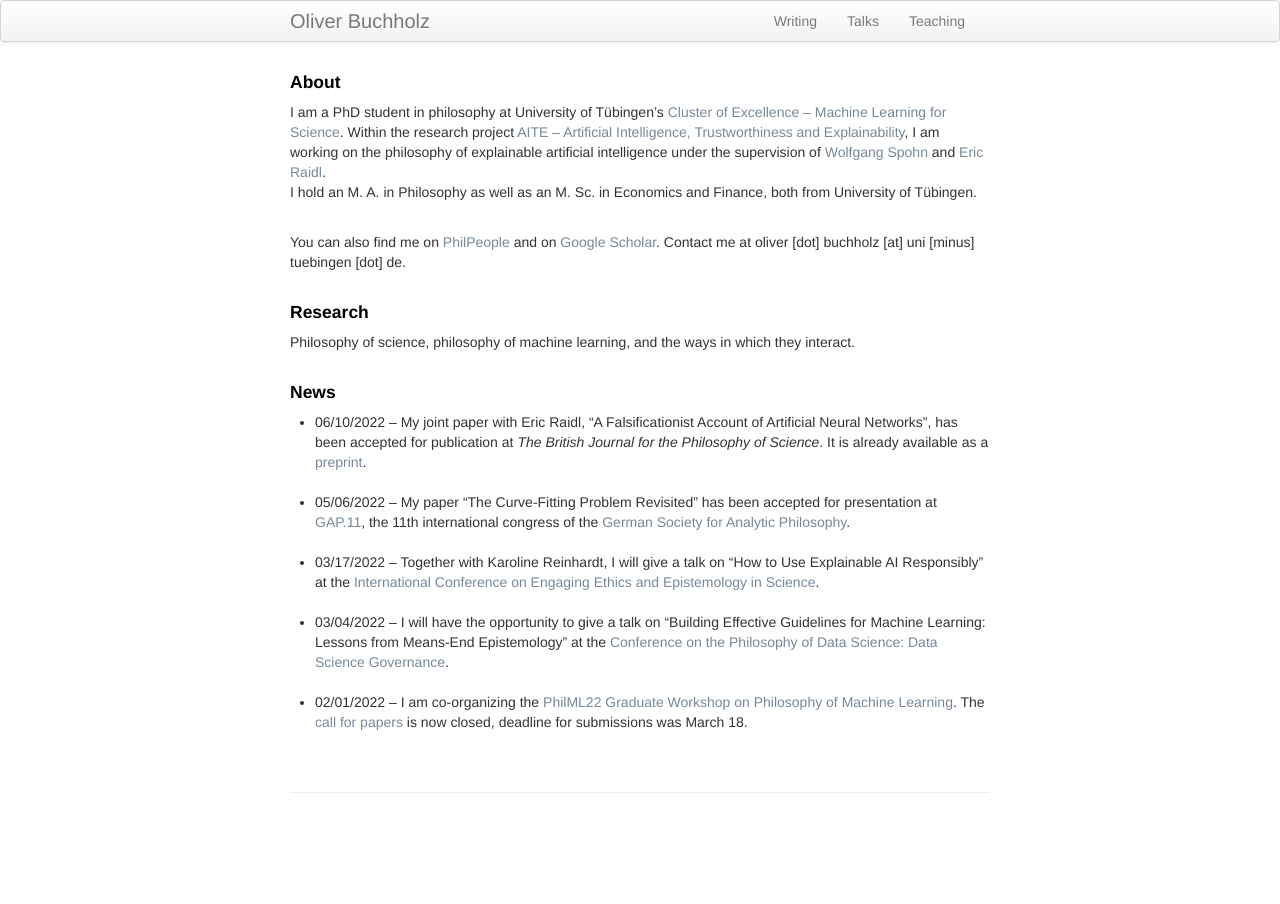
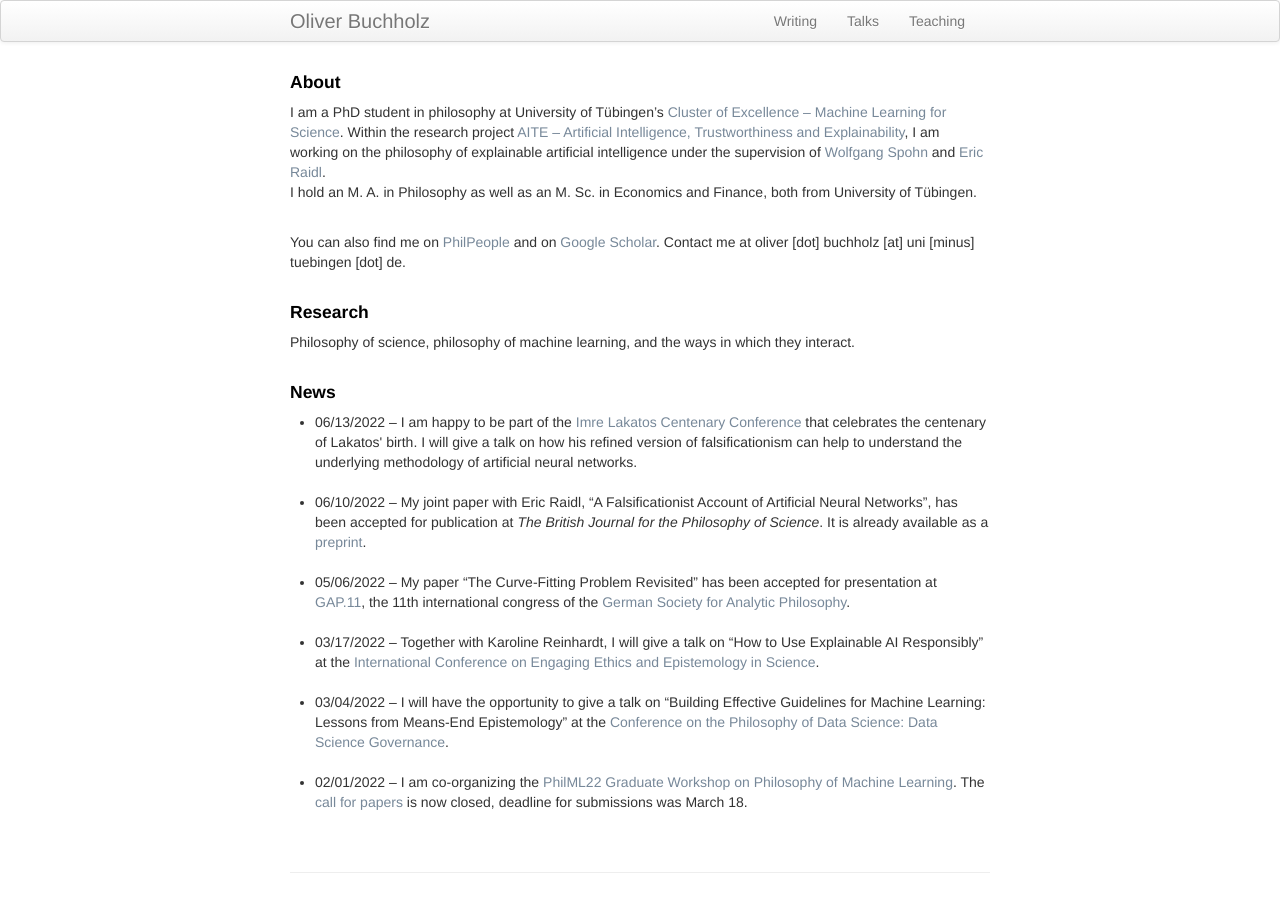
Before and after one commit to oliverbuchholz/oliverbuchholz.github.io, a Jekyll site: the page built from index.md, in a window 1280 px wide. Built offline with Jekyll 4.4.1, drawn with Linux system fonts in a browser that asks for light colours.

Commit message:
added Lakatos

```diff
--- a/index.md
+++ b/index.md
@@ -21,6 +21,9 @@ Philosophy of science, philosophy of machine learning, and the ways in which the
 <h4> News </h4>
 
 <ul>
+<li> 06/13/2022 &ndash; I am happy to be part of the <a href="https://www.lse.ac.uk/philosophy/blog/2022/02/03/imre-lakatos-centenary-conference/" target="_blank">Imre Lakatos Centenary Conference</a> that celebrates the centenary of Lakatos' birth. I will give a talk on how his refined version of falsificationism can help to understand the underlying methodology of artificial neural networks.<br><br>
+</li>
+
 <li> 06/10/2022 &ndash; My joint paper with Eric Raidl, &ldquo;A Falsificationist Account of Artificial Neural Networks&rdquo;, has been accepted for publication at <i>The British Journal for the Philosophy of Science</i>. It is already available as a <a href="https://arxiv.org/abs/2205.01421" target="_blank">preprint</a>.<br><br>
 </li>
 
```
